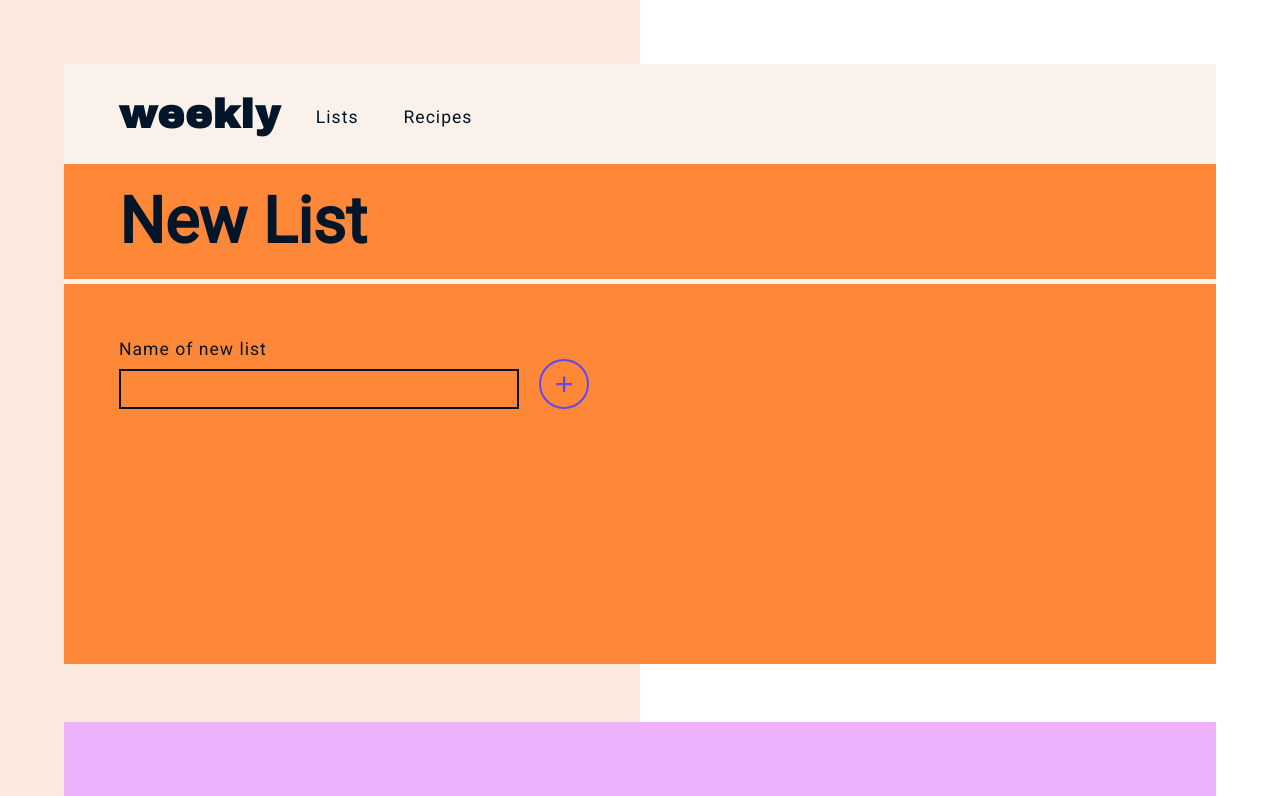
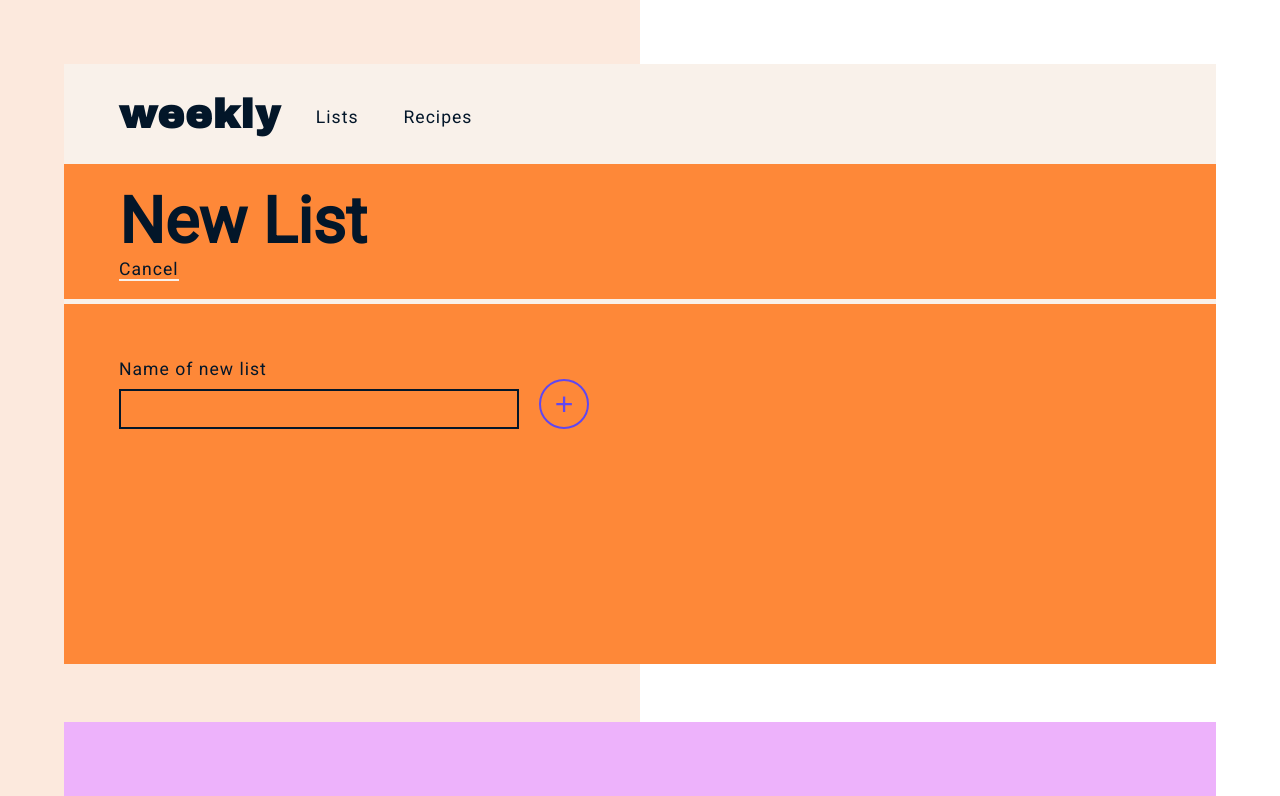
Before and after one commit to hannaharnett/weekly, a React (Create React App) app: page /list/new in a window 1280 px wide. Shown: the top 796 px of the page. Built offline with nearby package versions, Linux system fonts and the light colour scheme.

Commit message:
Add cancel link

```diff
--- a/src/NewListForm.js
+++ b/src/NewListForm.js
@@ -1,4 +1,5 @@
 import React, { useState, useEffect } from "react";
+import { Link } from "react-router-dom";
 import PageHeader from "./PageHeader";
 import { v4 as uuidv4 } from "uuid";
 
@@ -31,6 +32,11 @@ const NewGroceryListForm = (props) => {
     <div className="new-list-container">
       <PageHeader>
         <h1 className="page-header-title">New List</h1>
+        <div className="btn-wrap">
+          <Link to="/lists" className="page-header-btn">
+            Cancel
+          </Link>
+        </div>
       </PageHeader>
       <div className="new-list-content">
         <form onSubmit={clickHandler}>
```
